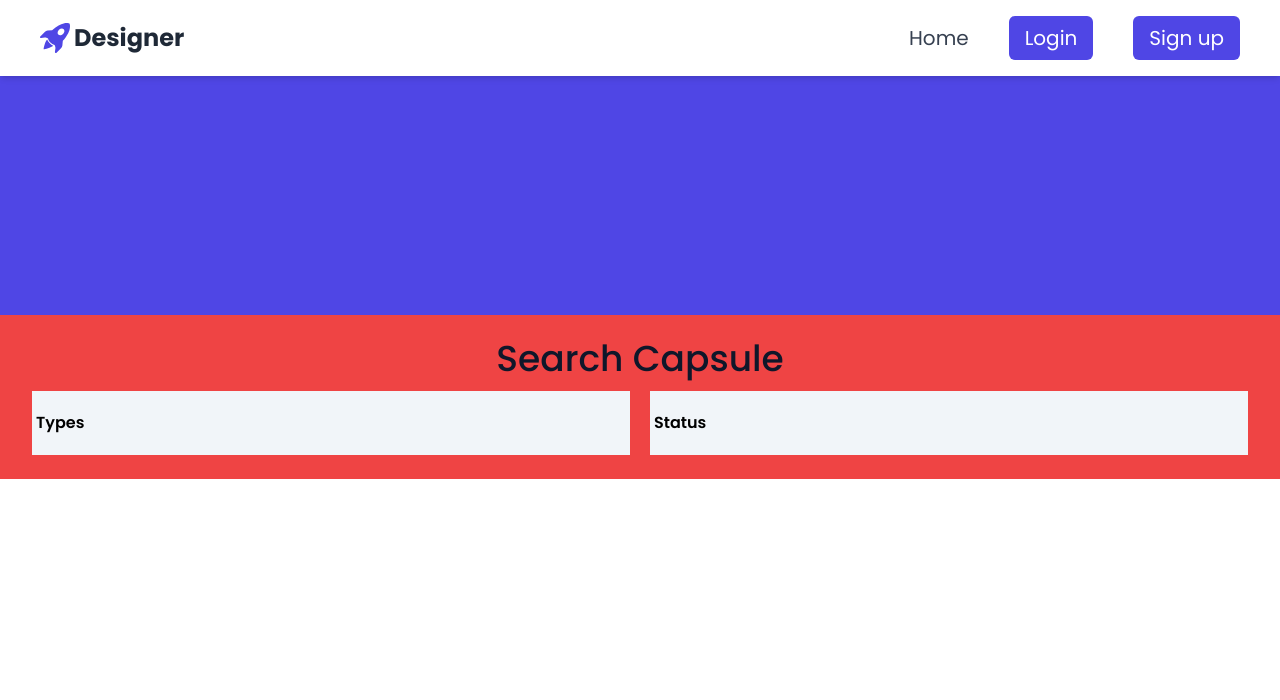
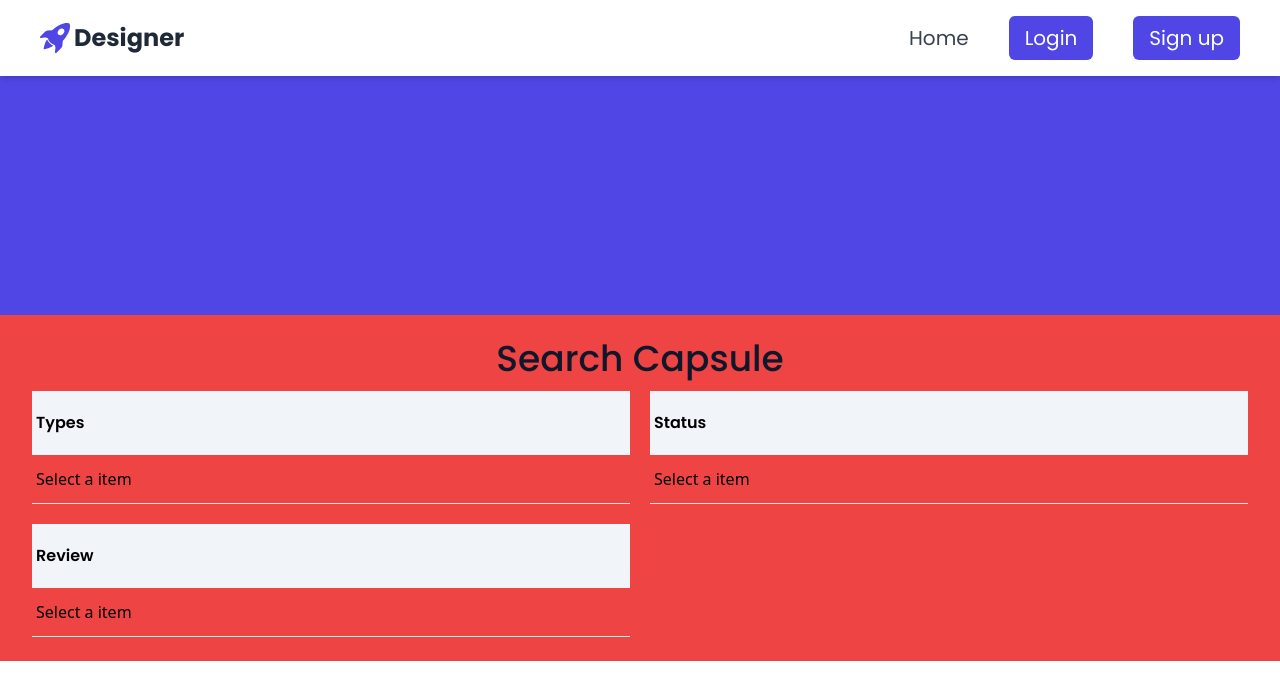
Before and after one commit to siam-craft/Siam-Frontend-Developer, a React (Vite) app: page / in a window 1280 px wide. Shown: the top 700 px of the page. Built offline with nearby package versions, Linux system fonts and the light colour scheme.

Commit message:
dropdowb connect with redux

```diff
--- a/package.json
+++ b/package.json
@@ -10,9 +10,11 @@
     "preview": "vite preview"
   },
   "dependencies": {
+    "@reduxjs/toolkit": "^1.9.5",
     "react": "^18.2.0",
     "react-dom": "^18.2.0",
     "react-icons": "^4.10.1",
+    "react-redux": "^8.1.2",
     "react-router-dom": "^6.15.0"
   },
   "devDependencies": {
--- /dev/null
+++ b/src/app/features/dropdown/dropdownSlice.js
@@ -0,0 +1,39 @@
+import { createSlice } from '@reduxjs/toolkit';
+
+const initialState = {
+  filterName: '',
+  types: {
+    openDropdownStatus: false,
+    dropdownItemValue: '',
+  },
+  status: {
+    openDropdownStatus: false,
+    dropdownItemValue: '',
+  },
+  review: {
+    openDropdownStatus: false,
+    dropdownItemValue: '',
+  },
+};
+
+export const counterSlice = createSlice({
+  name: 'dropdown',
+  initialState,
+  reducers: {
+    openDropdown: (state, action) => {
+      state[state.filterName].openDropdownStatus = action.payload;
+    },
+    dropdownItem: (state, action) => {
+      state[state.filterName].dropdownItemValue = action.payload;
+    },
+    getFilterName: (state, action) => {
+      state.filterName = action.payload;
+    },
+  },
+});
+
+// Action creators are generated for each case reducer function
+export const { openDropdown, dropdownItem, getFilterName } =
+  counterSlice.actions;
+
+export default counterSlice.reducer;
--- /dev/null
+++ b/src/app/store.js
@@ -0,0 +1,9 @@
+import { configureStore } from '@reduxjs/toolkit';
+import dropdownSlice from './features/dropdown/dropdownSlice';
+
+const store = configureStore({
+  reducer: {
+    dropdown: dropdownSlice,
+  },
+});
+export default store;
--- a/src/components/DropDown.jsx
+++ b/src/components/DropDown.jsx
@@ -1,38 +1,53 @@
-import React, { useState } from 'react';
+import React from 'react';
+import { useSelector, useDispatch } from 'react-redux';
+import {
+  dropdownItem,
+  openDropdown,
+  getFilterName,
+} from '../app/features/dropdown/dropdownSlice';
 
 const DropDown = ({ data, filterBy }) => {
-  const [openTypeMenu, setOpenTypeMenu] = useState(false);
-  const [targetListItem, setTargetListItem] = useState('');
+  const dispatch = useDispatch();
+
+  const dropdownStatus = useSelector(
+    (state) => state.dropdown[`${filterBy.toLowerCase()}`].openDropdownStatus,
+  );
+
+  const dorpdownItem = useSelector(
+    (state) => state.dropdown[`${filterBy.toLowerCase()}`].dropdownItemValue,
+  );
+
+  const handleClick = (e) => {
+    dispatch(dropdownItem(e?.target?.innerHTML));
+    dispatch(openDropdown(!dropdownStatus));
+  };
 
   return (
     <div>
       <div
-        className="bg-slate- text-slate-800. font-[Poppins] py-5 font-semibold px-1 bg-slate-100"
+        className="bg-slate- text-slate-800. font-[Poppins] py-5 font-semibold px-1 bg-slate-100 hover:cursor-pointer"
         onClick={() => {
-          setOpenTypeMenu(!openTypeMenu);
+          dispatch(getFilterName(filterBy.toLowerCase()));
+          dispatch(openDropdown(!dropdownStatus));
         }}
       >
         {filterBy}
       </div>
 
-      {targetListItem && (
-        <ul>
-          <li className="px-1 py-3  border-b-[1px] border-rose-100">
-            {targetListItem}
-          </li>
-        </ul>
-      )}
+      <ul>
+        <li className="px-1 py-3  border-b-[1px] border-rose-100">
+          {dorpdownItem || 'Select a item'}
+        </li>
+      </ul>
 
-      {openTypeMenu ? (
+      {dropdownStatus ? (
         <ul className="mt-2 bg-rose-50 max-h-28 overflow-y-auto">
           <hr />
           {data.map((list) => (
             <li
-              onClick={(e) => {
-                setTargetListItem(e?.target?.innerHTML);
-                setOpenTypeMenu(!openTypeMenu);
-              }}
-              className="px-1 py-3 border border-b-[1px] border-rose-100"
+              key={list.id}
+              onClick={(e) => handleClick(e)}
+              className="px-1 py-3 border border-b-[1px] border-rose-100 hover:cursor-pointer"
             >
               {list.name}
             </li>
--- a/src/components/SearchBox.jsx
+++ b/src/components/SearchBox.jsx
@@ -24,7 +24,6 @@ const SearchBox = () => {
       value: 'nepal',
     },
   ];
-
   const statusItem = [
     {
       id: 1,
@@ -52,6 +51,37 @@ const SearchBox = () => {
       value: 'example3',
     },
   ];
+  const reviewItem = [
+    {
+      id: 1,
+      name: 'Reviewed',
+      value: 'reviewed',
+    },
+    {
+      id: 2,
+      name: 'Pending',
+      value: 'pending',
+    },
+    {
+      id: 3,
+      name: 'Approved',
+      value: 'approved',
+    },
+    {
+      id: 4,
+      name: 'Rejected',
+      value: 'rejected',
+    },
+    {
+      id: 5,
+      name: 'In Progress',
+      value: 'in_progress',
+    },
+  ];
+
+  const TYPES = 'Types';
+  const STATUS = 'Status';
+  const REVIEW = 'Review';
 
   return (
     <div className="md:py-6 py-2 px-8 bg-red-500">
@@ -59,8 +89,9 @@ const SearchBox = () => {
         Search Capsule
       </h2>
       <div className="grid grid-cols-1 md:grid-cols-2 gap-5">
-        <DropDown data={typesItem} filterBy="Types" />
-        <DropDown data={statusItem} filterBy="Status" />
+        <DropDown data={typesItem} filterBy={TYPES} />
+        <DropDown data={statusItem} filterBy={STATUS} />
+        <DropDown data={reviewItem} filterBy={REVIEW} />
       </div>
     </div>
   );
--- a/src/main.jsx
+++ b/src/main.jsx
@@ -1,10 +1,15 @@
 import React from 'react';
 import ReactDOM from 'react-dom/client';
+import { Provider } from 'react-redux';
+import store from './app/store';
+
 import App from './App.jsx';
 import './index.css';
 
 ReactDOM.createRoot(document.getElementById('root')).render(
   <React.StrictMode>
-    <App />
+    <Provider store={store}>
+      <App />
+    </Provider>
   </React.StrictMode>,
 );
```
Also changed, not shown: .eslintrc.cjs, 1 other file (tests, documents, lock files or other folders).
